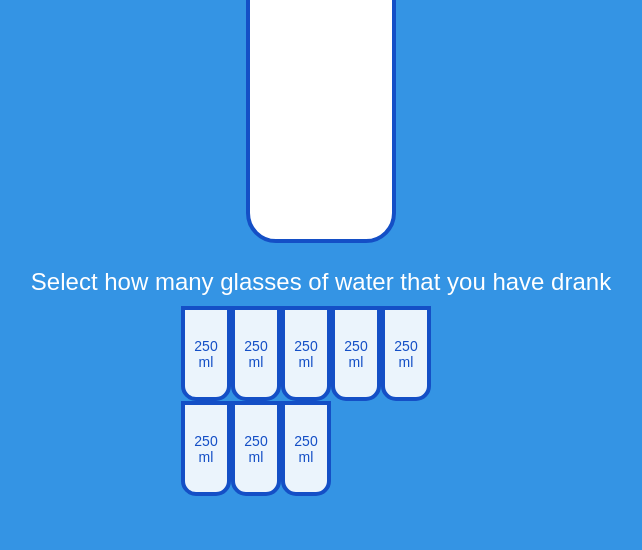
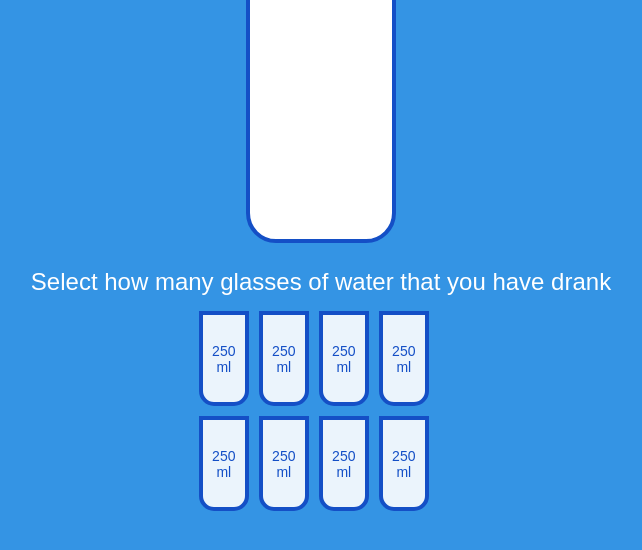
Before and after one commit to 5iddesh/drinkWater, a plain HTML site: page index.html in a window 1280 px wide. Shown: the part 230-780 px from the top of the page, without its empty margins (319-961 px from the left). Drawn offline with Linux system fonts and the light colour scheme.

Commit message:
Update water.css

```diff
--- a/water.css
+++ b/water.css
@@ -64,6 +64,7 @@ body{
     justify-content: center;
     text-align: center;
     transition: 0.3s ease;
+    margin: 5px;
 }
 
 .cups{
@@ -71,6 +72,7 @@ body{
     flex-wrap: wrap;
     width: 280px;
     margin: auto;
+    padding-left: 1%;
 }
 
 .cups .fill{
```
